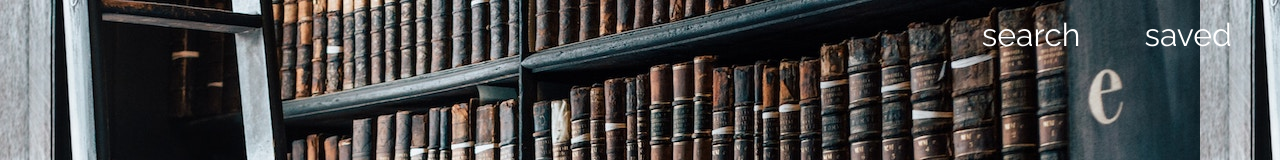
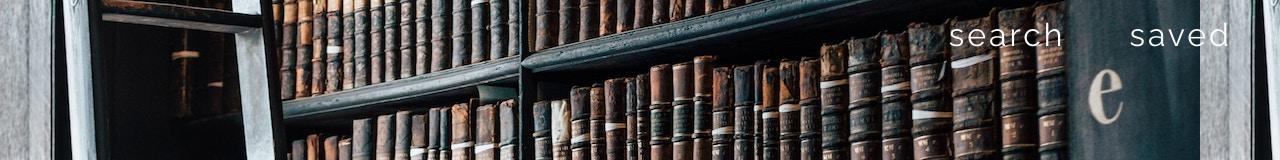
Before and after one commit to abigailjxn/bookdarling, a React (Create React App) app in the folder client/: page / in a window 1280 px wide. Shown: the top 160 px of the page. Built offline with nearby package versions, Linux system fonts and the light colour scheme.

Commit message:
working route and links to search page and NoMatch page

```diff
--- a/client/src/App.js
+++ b/client/src/App.js
@@ -13,7 +13,7 @@ class App extends Component {
           <Switch>
               <Route exact path="/" component={Search} />
               <Route exact path="/books" component={Saved} />
-              <Route exact path="/books" component={Detail} />
+              <Route exact path="/books/:id" component={Detail} />
               <Route component={NoMatch} />
           </Switch>
 
--- a/client/src/components/Navigation/index.js
+++ b/client/src/components/Navigation/index.js
@@ -1,4 +1,5 @@
 import React from "react";
+import { Link } from "react-router-dom";
 import styles from "./style.css";
 
 
@@ -10,8 +11,8 @@ function Navigation () {
 
         </div>
         <div id="right-nav">
-           <a id="nav-search">search</a>
-           <a id="nav-saved">saved</a>
+           <Link to="/" id="nav-search">search</Link>
+           <Link to="/books" id="nav-saved">saved</Link>
         </div>
        </nav>
     )
--- a/client/src/components/Navigation/style.css
+++ b/client/src/components/Navigation/style.css
@@ -11,8 +11,11 @@
 
 #nav-search, #nav-saved {
     font-size: 2em;
+    letter-spacing: 3px;
     margin: 0px 1em;
+    text-decoration: none;
     color: white;
+
     transition: transform .2s;
 }
 
--- a/client/src/components/NoMatchHero/index.js
+++ b/client/src/components/NoMatchHero/index.js
@@ -1,4 +1,5 @@
 import React from "react";
+import {Link} from "react-router-dom";
 import styles from "./style.css";
 import Navigation from "../Navigation";
 import BackArrow from "../BackArrow";
@@ -10,10 +11,10 @@ function NoMatchHero () {
             <Navigation />
             <div id="no-match-content">
                 <h2 id="no-match-text">there's nothing like that here, dear.</h2>
-                <a id="no-match-link">
+                <Link to="/" id="no-match-link">
                     <BackArrow  width={100} className="arrow-svg"/>
                     <p>back</p>
-                </a>
+                </Link>
 
             </div>
         </div>
--- a/client/src/components/NoMatchHero/style.css
+++ b/client/src/components/NoMatchHero/style.css
@@ -21,6 +21,7 @@
     font-family: Raleway, sans-serif;
     color: white;
     font-weight: 400;
+    text-decoration: none;
 
     display: flex;
     align-items: center;
@@ -30,9 +31,9 @@
     padding-left: 1em;
 }
 
-#no-match-link:hover {
-    /* color: black; */
-}
+/* #no-match-link:hover {
+    color: black;
+} */
 
 .svg-icon.arrow-svg:hover polygon{
     fill: black;
```
